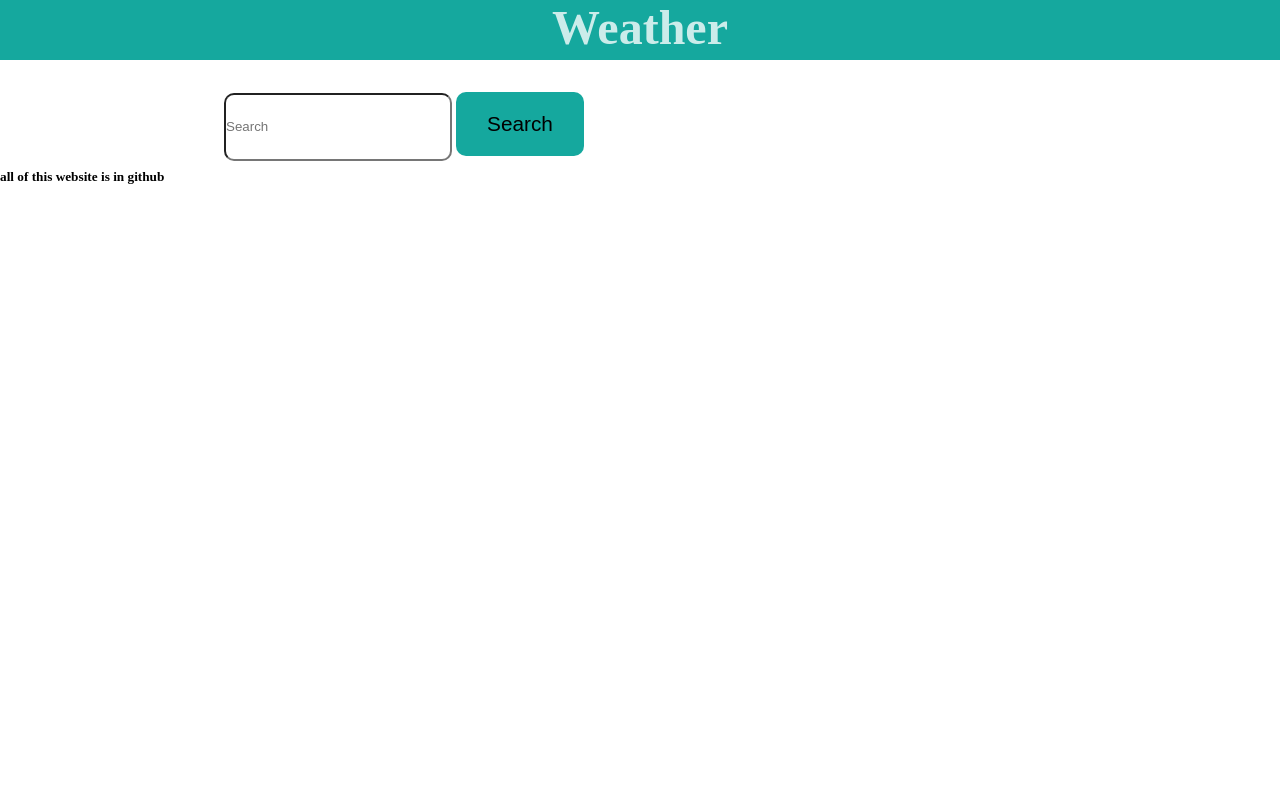
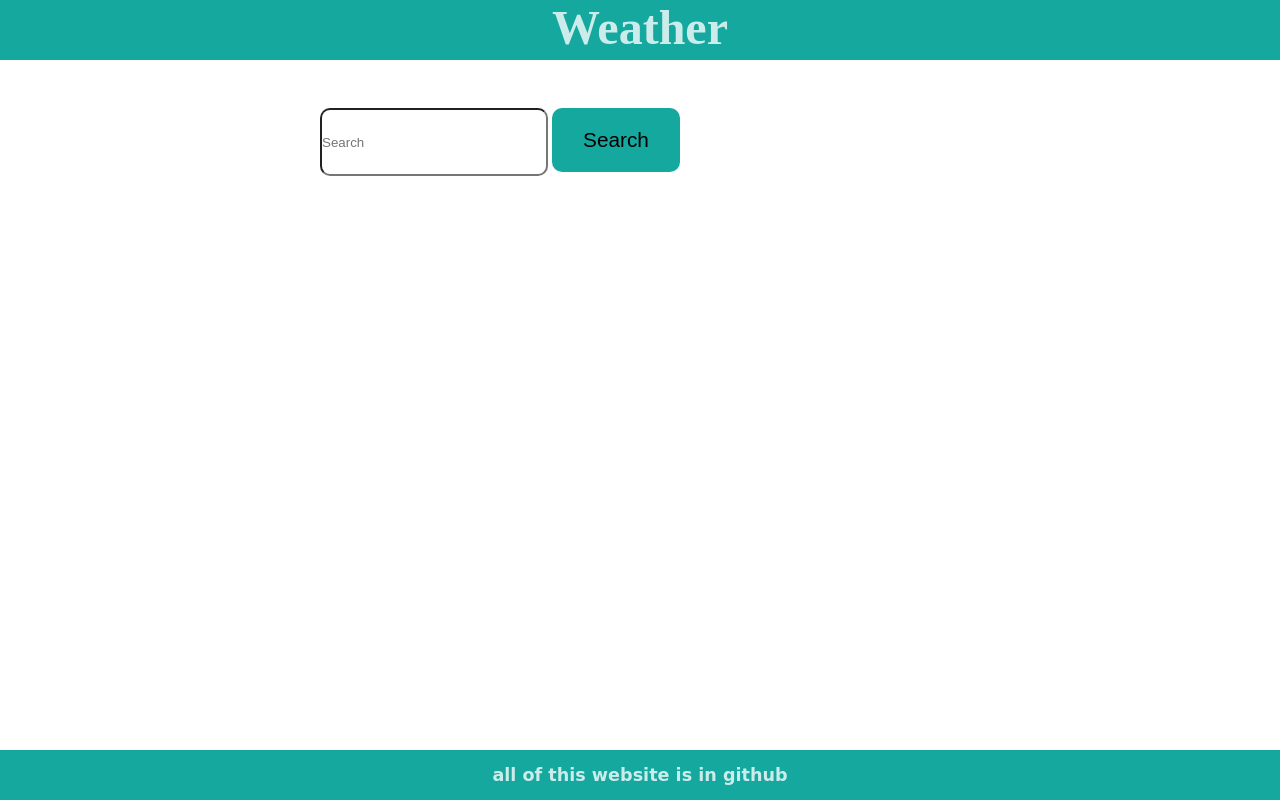
Before and after one commit to MohammadJS2642/Weather_App, a Django app: template Weather_App/CheckWeather/templates/CheckWeather/index.html in a window 1280 px wide. Run offline with Django 3.2, Linux system fonts and the light colour scheme; the template is opened without the code that fills it, so the values that code supplies are empty.

Commit message:
use css grid for improve frontend

```diff
--- a/Weather_App/static/css/style.css
+++ b/Weather_App/static/css/style.css
@@ -3,9 +3,15 @@
   margin: 0;
 }
 
+/* HEADER */
 header {
+  grid-area: header;
   background-color: rgb(21, 168, 158);
   height: 60px;
+  display: grid;
+  width: 100%;
+
+  grid-template: auto / 1fr;
 }
 
 .headerTitle {
@@ -15,19 +21,48 @@ header {
   /* top: 0.2rem; */
   font-size: 3rem;
 }
+/* HEADER */
+
+/* MAIN */
+main {
+  position: absolute;
+  grid-area: main;
+  height: 82%;
+  width: 100%;
+  display: grid;
+  /* background-color: blue; */
+  justify-content: center;
+  align-content: center;
+  grid-template: 1fr 3fr /1fr;
+}
+
+.show_weather {
+  font-size: 3rem;
+  justify-self: center;
+  align-self: center;
+}
 
 .not {
   margin-top: 0.5rem;
   text-align: center;
   font-size: 50px;
+  justify-self: center;
+  align-self: center;
 }
 
 #SearchForm {
-  margin-top: 2rem;
-  margin-left: 14rem;
+  /* margin-top: 2rem;
+margin-left: 14rem; */
+  /* position: relative; */
+  width: 50%;
+  justify-self: center;
+  align-self: center;
 }
 
 .btnSearch {
+  /* position: absolute; */
+  left: 57%;
+  width: 23%;
   height: 4rem;
   border-radius: 10px;
   background-color: rgb(21, 168, 158);
@@ -40,7 +75,43 @@ header {
 }
 
 .fieldSearch {
+  /* position: absolute; */
+  width: 30%;
   height: 4rem;
   border-radius: 10px;
   width: 14rem;
 }
+
+.main_background {
+  font-family: cursive;
+  font-size: 1.1rem;
+  font-weight: 800;
+  /* color: rgba(255, 255, 255, 0.78); */
+  background-color: rgba(255, 255, 255, 0.78);
+  /* width: 300px; */
+  /* height: 10%; */
+  color: black;
+  justify-self: center;
+  align-self: center;
+}
+/* MAIN */
+
+/* FOOTER */
+footer {
+  grid-area: footer;
+  display: grid;
+  position: absolute;
+  bottom: 0px;
+  height: 50px;
+  width: 100%;
+  background-color: rgb(21, 168, 158);
+  grid-template: 1fr/1fr;
+}
+#copyright {
+  font-family: cursive;
+  font-size: 1.1rem;
+  color: rgba(255, 255, 255, 0.78);
+  justify-self: center;
+  align-self: center;
+}
+/* FOOTER */
```
